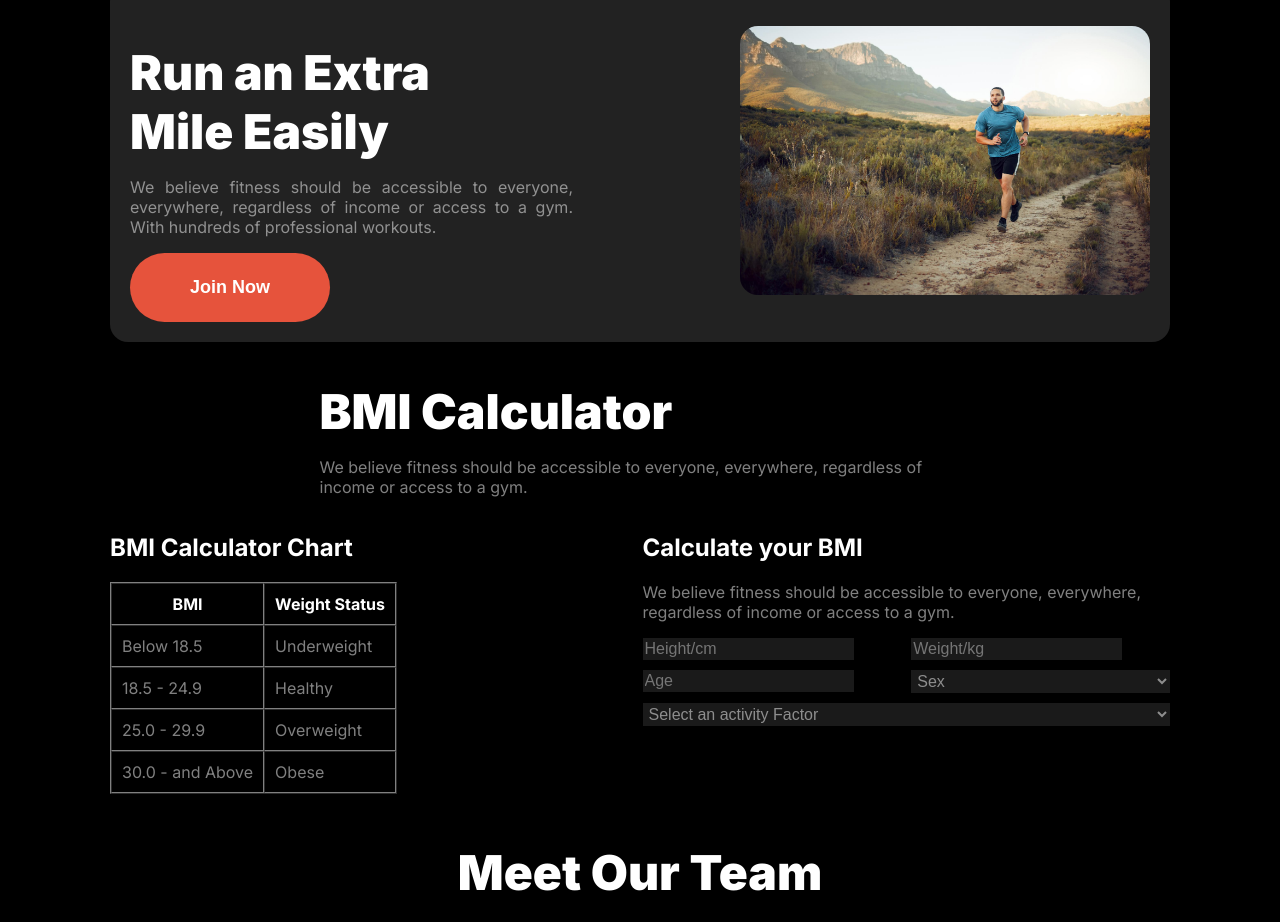
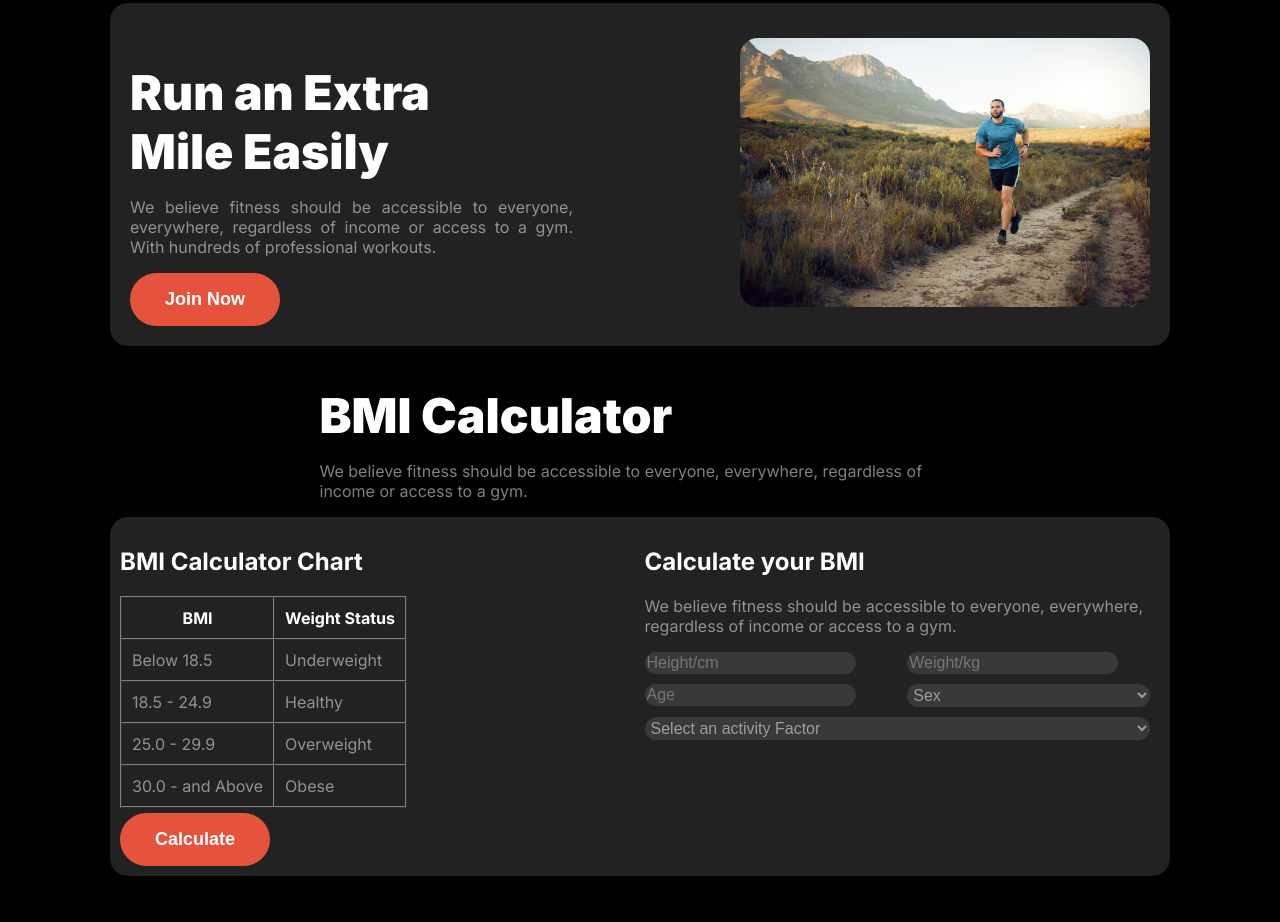
Before and after one commit to nur127/Second_Assignment, a plain HTML site: page index.html in a window 1280 px wide. Shown: the part 1314-2236 px from the top of the page. Drawn offline with Linux system fonts and the light colour scheme; a web font is replaced by a local one.

Commit message:
button add

```diff
--- a/index.html
+++ b/index.html
@@ -140,17 +140,21 @@
                 <h1 class="white-color bmi-form-title">Calculate your BMI</h1>
                 <p class="description share-font" >We believe fitness should be accessible to everyone, everywhere, regardless of income or access to a gym. </p>
                 <form>
-                    <div><input type="text" placeholder="Height/cm" class="share-font"></div>
-                    <div><input type="text" placeholder="Weight/kg" class="share-font"></div>
+                    <div><input type="text" placeholder="Height/cm" class="share-font">
+
+                    </div>
+
+                    <div><input type="text" placeholder="Weight/kg" class="share-font two"></div>
+
                     <div><input type="text" placeholder="Age" class="share-font"></div>
 
-                    <select name="" id="" class="share-font">
+                    <select class="share-font">
                         <option value="0">Sex</option>
                         <option value="1">Male</option>
                         <option value="2">Female</option>
                     </select>
 
-                    <select name="" id="" class="share-font second">
+                    <select class="share-font second">
                         <option value="0">Select an activity Factor</option>
                         <option value="1">Walking</option>
                         <option value="2">Exercise</option>
@@ -159,6 +163,7 @@
                 </form>
 
             </div>
+            <button class="btn-primary white-color">Calculate</button>
 
 
          </section>
--- a/styles/style.css
+++ b/styles/style.css
@@ -38,8 +38,8 @@
     background-color: rgb(230, 83, 60);
     border: none;
     border-radius: 42px;
-    padding: 24px;
-    width: 200px;
+    padding: 16px;
+    width: 150px;
   }
 
   main{
@@ -52,6 +52,12 @@
   /* Header */
 
   /* nav styles */
+
+  header{
+    background-color: rgb(17, 17, 17);
+    padding: 10px;
+    border-radius: 12px;
+  }
 
   .navbar,.banner{
     max-width: 1060px;
@@ -248,6 +254,13 @@
   display: grid;
   grid-template-columns: repeat(2,1fr);
   gap: 5px;
+  background-color: rgb(34, 34, 34);
+  padding: 10px;
+  border-radius: 18px;
+  max-width: 1040px;
+}
+.bmi-form{
+  margin-left: 2px;
 }
 
 form{
@@ -265,8 +278,12 @@ input,select{
   background-color: rgba(255, 255, 255, 0.1);
   padding: 2px;
   border: none;
+  border-radius: 18px;
 }
 
+select{
+  margin-right: 10px;
+}
 
 
 /* Team */
@@ -288,6 +305,9 @@ input,select{
     display: grid;
     grid-template-columns: repeat(3,1fr);
     gap: 15px;
+    background-color:rgb(34, 34, 34);
+    padding: 10px;
+    border-radius: 18px;
 
 }
 .team-image-container img{
@@ -387,6 +407,7 @@ hr{
         grid-template-columns: repeat(1,1fr);
         gap: 3px;
         max-width: 20px;
+        align-items: center;
     }
 
     /* Team */
```
